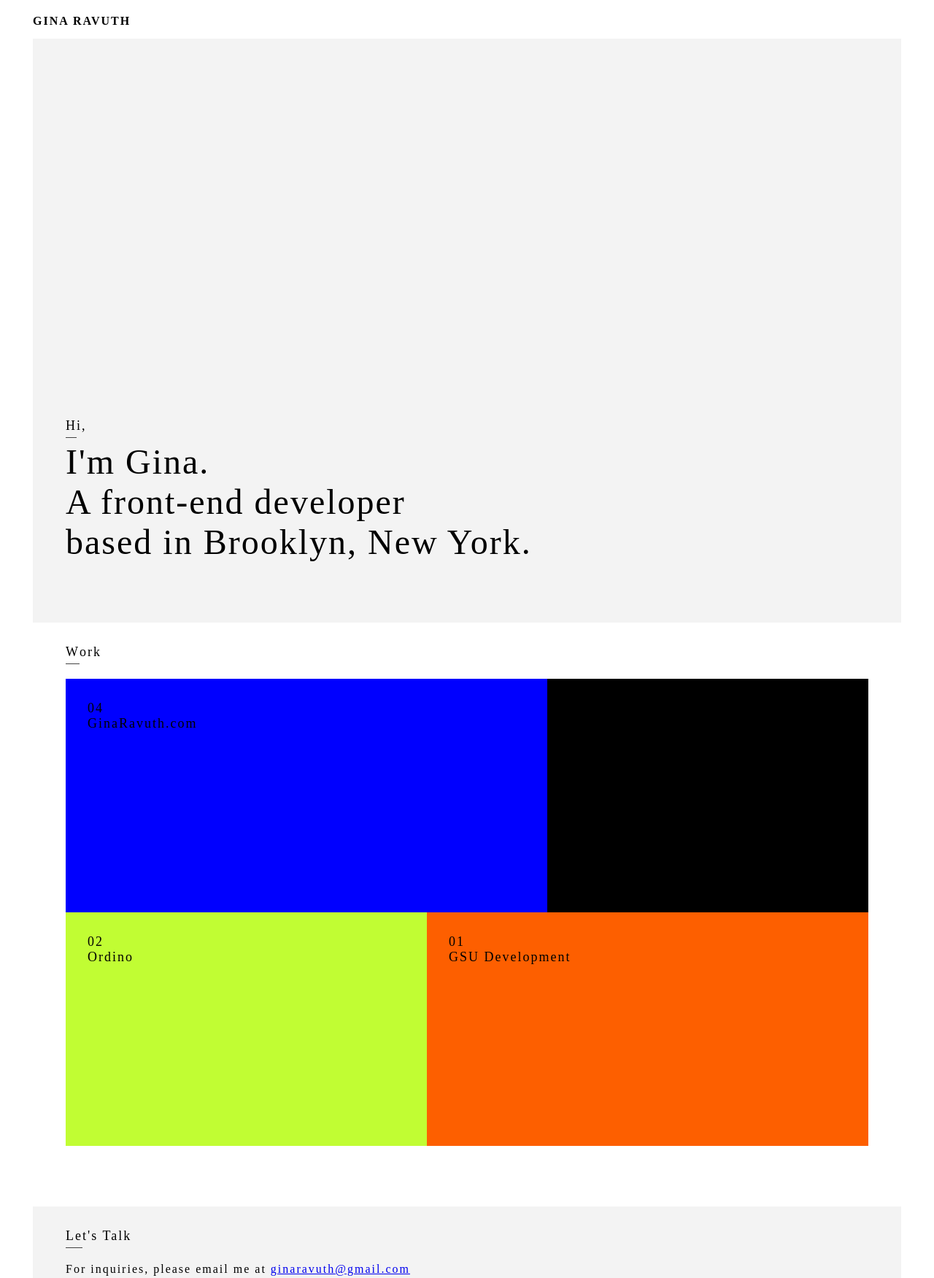
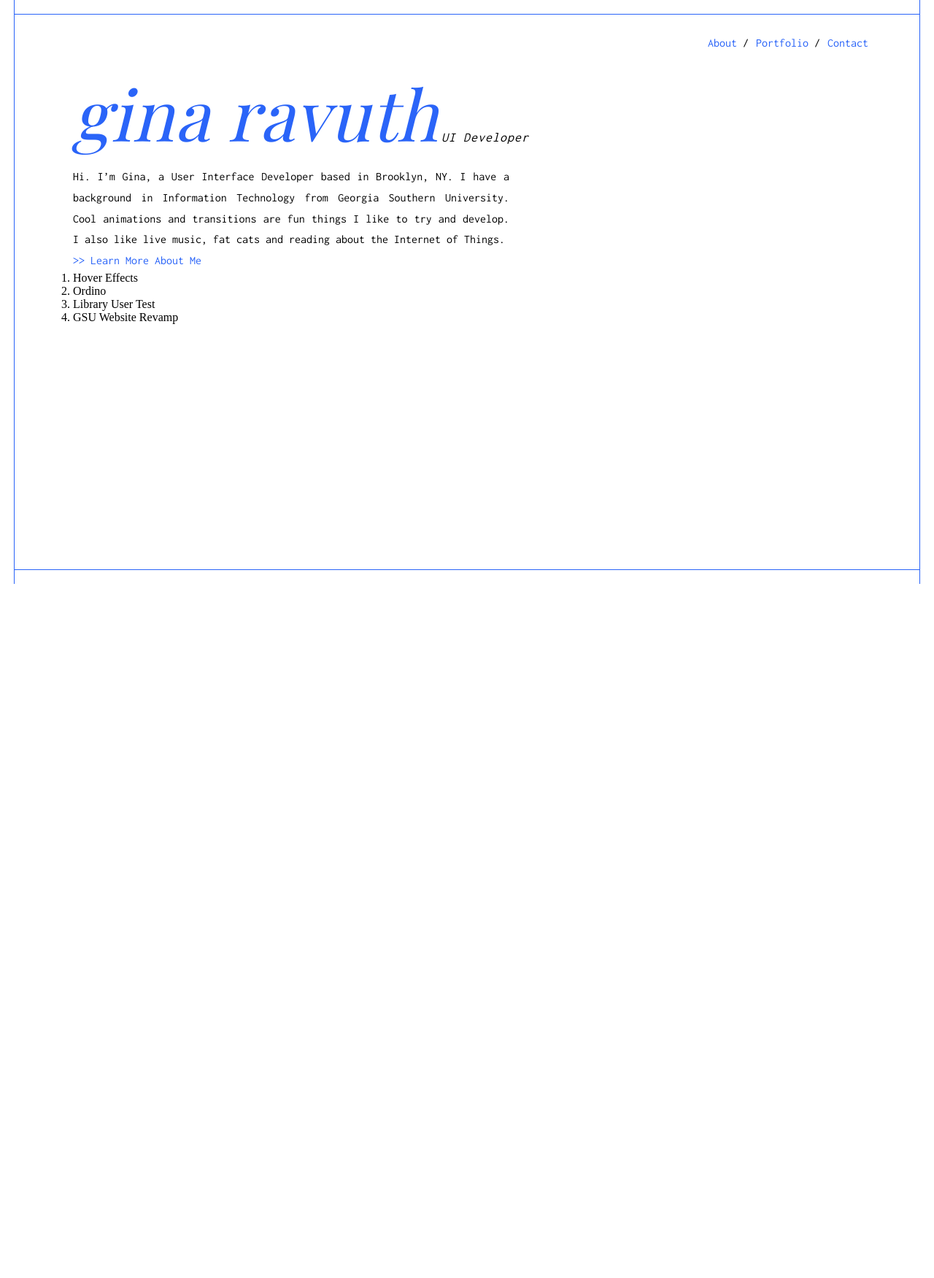
Before and after one commit to GinaRavuth/GinaRavuth, a plain HTML site: page index.html in a window 1280 px wide. Shown: the whole page at 73% size. After the commit the page ends 800 px from the top, so only its background shows below. Drawn offline with nearby package versions, Linux system fonts and the light colour scheme; a web font is replaced by a local one.

Commit message:
initial commit w/all files

```diff
--- /dev/null
+++ b/css/reset.css
@@ -0,0 +1,142 @@
+/*
+	HTML5 Reset :: style.css
+	----------------------------------------------------------
+	We have learned much from/been inspired by/taken code where offered from:
+
+	Eric Meyer					:: http://meyerweb.com
+	HTML5 Doctor				:: http://html5doctor.com
+	and the HTML5 Boilerplate	:: http://html5boilerplate.com
+
+-------------------------------------------------------------------------------*/
+
+/*
+-------------------------------------------------------------------------------*/
+
+html, body, body div, span, object, iframe, h1, h2, h3, h4, h5, h6, p, blockquote, pre, abbr, address, cite, code, del, dfn, em, img, ins, kbd, q, samp, small, strong, sub, sup, var, b, i, dl, dt, dd, ol, ul, li, fieldset, form, label, legend, table, caption, tbody, tfoot, thead, tr, th, td, article, aside, figure, footer, header, menu, nav, section, time, mark, audio, video, details, summary {
+	margin: 0;
+	padding: 0;
+	border: 0;
+	font-size: 100%;
+	font-weight: normal;
+	vertical-align: baseline;
+	background: transparent;
+}
+
+article, aside, figure, footer, header, nav, section, details, summary {display: block;}
+
+/* Handle box-sizing while better addressing child elements:
+   http://css-tricks.com/inheriting-box-sizing-probably-slightly-better-best-practice/ */
+html {
+	box-sizing: border-box;
+}
+
+*,
+*:before,
+*:after {
+	box-sizing: inherit;
+}
+
+/* consider resetting the default cursor: https://gist.github.com/murtaugh/5247154 */
+
+/* Responsive images and other embedded objects
+*/
+img,
+object,
+embed {max-width: 100%;}
+
+/*
+   Note: keeping IMG here will cause problems if you're using foreground images as sprites.
+	 In fact, it *will* cause problems with Google Maps' controls at small size.
+	If this is the case for you, try uncommenting the following:
+
+#map img {
+		max-width: none;
+}
+*/
+
+/* force a vertical scrollbar to prevent a jumpy page */
+html {overflow-y: scroll;}
+
+/* we use a lot of ULs that aren't bulleted.
+	don't forget to restore the bullets within content. */
+ul {list-style: none;}
+
+blockquote, q {quotes: none;}
+
+blockquote:before,
+blockquote:after,
+q:before,
+q:after {content: ''; content: none;}
+
+a {margin: 0; padding: 0; font-size: 100%; vertical-align: baseline; background: transparent;}
+
+del {text-decoration: line-through;}
+
+abbr[title], dfn[title] {border-bottom: 1px dotted #000; cursor: help;}
+
+/* tables still need cellspacing="0" in the markup */
+table {border-collapse: collapse; border-spacing: 0;}
+th {font-weight: bold; vertical-align: bottom;}
+td {font-weight: normal; vertical-align: top;}
+
+hr {display: block; height: 1px; border: 0; border-top: 1px solid #ccc; margin: 1em 0; padding: 0;}
+
+input, select {vertical-align: middle;}
+
+pre {
+    white-space: pre; /* CSS2 */
+    white-space: pre-wrap; /* CSS 2.1 */
+    white-space: pre-line; /* CSS 3 (and 2.1 as well, actually) */
+    word-wrap: break-word; /* IE */
+}
+
+input[type="radio"] {vertical-align: text-bottom;}
+input[type="checkbox"] {vertical-align: bottom;}
+.ie7 input[type="checkbox"] {vertical-align: baseline;}
+.ie6 input {vertical-align: text-bottom;}
+
+select, input, textarea {font: 99% sans-serif;}
+
+table {font-size: inherit; font: 100%;}
+
+small {font-size: 85%;}
+
+strong {font-weight: bold;}
+
+td, td img {vertical-align: top;}
+
+/* Make sure sup and sub don't mess with your line-heights http://gist.github.com/413930 */
+sub, sup {font-size: 75%; line-height: 0; position: relative;}
+sup {top: -0.5em;}
+sub {bottom: -0.25em;}
+
+/* standardize any monospaced elements */
+pre, code, kbd, samp {font-family: monospace, sans-serif;}
+
+/* hand cursor on clickable elements */
+.clickable,
+label,
+input[type=button],
+input[type=submit],
+input[type=file],
+button {cursor: pointer;}
+
+/* Webkit browsers add a 2px margin outside the chrome of form elements */
+button, input, select, textarea {margin: 0;}
+
+/* make buttons play nice in IE */
+button,
+input[type=button] {width: auto; overflow: visible;}
+
+/* scale images in IE7 more attractively */
+.ie7 img {-ms-interpolation-mode: bicubic;}
+
+/* prevent BG image flicker upon hover
+   (commented out as usage is rare, and the filter syntax messes with some pre-processors)
+.ie6 html {filter: expression(document.execCommand("BackgroundImageCache", false, true));}
+*/
+
+/* let's clear some floats */
+.clearfix:before, .clearfix:after { content: "\0020"; display: block; height: 0; overflow: hidden; }
+.clearfix:after { clear: both; }
+.clearfix { zoom: 1; }
--- a/index.html
+++ b/index.html
@@ -3,50 +3,51 @@
 <head>
 <meta charset="UTF-8">
 <title>Gina Ravuth</title>
+<!--[if lte IE 6]>
+	<style>#top, #bottom, #left, #right { display: none; }</style>
+<![endif]-->
+<link rel="stylesheet" type="text/css" href="css/reset.css">
 <link href="css/styles.css" rel="stylesheet" type="text/css">
-<link href="https://fonts.googleapis.com/css?family=EB+Garamond" rel="stylesheet">
-<link href="https://fonts.googleapis.com/css?family=Merriweather" rel="stylesheet">
+<link href="https://fonts.googleapis.com/css?family=Inconsolata|Playfair+Display:400,700i" rel="stylesheet">
+<script src="https://ajax.googleapis.com/ajax/libs/jquery/3.2.1/jquery.min.js"></script>
+<script src="js/script.js"> </script>
 </head>
 <body>
-<header>
-   <a href="#"><h3 class="logo">Gina Ravuth</h3></a>
+<header role="menubar">
+    <nav role="navgiation">
+        <ul>
+            <li><a href="index.html">About</a><span> /</span></li>
+            <li><a href="#portfolio">Portfolio</a><span> /</span</li>
+            <li><a href="#contact">Contact</a></li>
+        </ul>
+    </nav>
 </header>
-<section class="about">
-    <div class="about-section">
-    <h4><span class="greeting">H</span>i,</h4>
-        <h1>
-            I'm Gina. <br />
-            A front-end developer <br />
-            based in Brooklyn, New York.
-        </h1>
-    </div>
-</section>
-<section class="work">
-    <div class="work-section">
-        <h4><span class="greeting">W</span>ork</h4>
-        <div class="work-wrapper blue-box">
-            <h4>04 <br />GinaRavuth.com</h4>
-            <p></p>
-        </div>
-        <div class="work-wrapper black-box">
-            <h4>03 <br />10x16.com Page</h4>
-            <p></p>
-        </div>
-        <div class="work-wrapper green-box">
-            <h4>02 <br />Ordino</h4>
-            <p></p>
-        </div>
-        <div class="work-wrapper orange-box">
-            <h4>01 <br />GSU Development</h4>
-            <p></p>
-        </div>
-    </div>
-</section>
-<section>
-    <div class="contact-section">
-        <h4><span class="greeting">Le</span>t's Talk</h4>
-        <div>For inquiries, please email me at <a href="mailto:ginaravuth@gmail.com">ginaravuth@gmail.com</a></div>
-    </div>
-</section>
+
+<main role="main">
+    <section class="about">
+        <h1>Gina Ravuth</h1>
+        <h2>UI Developer</h2>
+        <p>Hi. I’m Gina, a User Interface Developer based in Brooklyn, NY. I have a background in Information Technology from Georgia Southern University. Cool animations and transitions are fun things I like to try and develop. I also like live music, fat cats and reading about the Internet of Things. <br />
+       <a href="#" class="more-btn">>> Learn More About Me</a> </p>
+    </section>
+    <section class="portfolio">
+
+    </section>
+    <section class="contact">
+        <ol>
+            <li>Hover Effects</li>
+            <li>Ordino</li>
+            <li>Library User Test</li>
+            <li>GSU Website Revamp</li>
+        </ol>
+    </section>
+</main>
+
+<div class="page-border">
+    <div class="pb-top"></div>
+    <div class="pb-bottom"></div>
+    <div class="pb-left"></div>
+    <div class="pb-right"></div>
+</div>
 </body>
 </html>
--- /dev/null
+++ b/js/script.js
@@ -0,0 +1,11 @@
+$(document).ready(function() {
+    $(".about").css({
+        opacity: 0
+    }).animate({
+        opacity: 1,
+        top: 0
+    }, {
+        duration: 900
+    });
+
+});
--- a/scss/styles.scss
+++ b/scss/styles.scss
@@ -1,18 +1,8 @@
-$white: #ffffff;
-$black: #000000;
-$blue:  #0000ff;
-$grey:  #f3f3f3;
-$dark-grey: #434343;
-$green: #C1FD33;
-$orange: #FD5F00;
-$box-height: 40vh;
-$times: 'Times New Roman';
-$eb: 'EB Garamond';
-@mixin position {
-    left: 90px;
-    position: absolute;
-    right: 90px;
-}
+$blue: #2a64f8;
+$incon: 'Inconsolata', monospace;
+$play: 'Playfair Display', serif;
+
+$mobile: 'max-width: 448px';
 //reset
 html, body, div, span, object, iframe,
 h1, h2, h3, h4, h5, h6, p, blockquote, pre,
@@ -36,106 +26,102 @@ time, mark, audio, video {
 }
 
 body {
-    padding: 10px 45px 45px 45px;
+    padding: 50px 100px;
 }
 
-* {
-    font-family: $times;
-    letter-spacing: 2px;
+main {
+    margin-top: 40px;
+    position: relative;
 }
 
-p {
-    font-family: $times;
-    font-size: 36px;
+nav {
+    ul{
+        position: fixed;
+        right: 80px;
+        li {
+            list-style-type: none;
+            float: left;
+            display: inline;
+            margin-right:  10px;
+            font-family: $incon;
         }
-
-h1, h2, h4 {
-    font-weight: 100;
-}
-
-h1 {
-    font-size: 48px;
-    color: $black;
-}
-
-h2 {
-    font-size: 36px;
-    font-weight: 100;
-}
-
-h4 {
-    font-size: 18px;
-    color: $black;
-}
-
-header {
-    padding-top: 10px;
-    padding-bottom: 15px;
-    a {
-        color: $black;
-        text-decoration: none;
-    }
-    .logo {
-        text-transform: uppercase;
     }
 }
 
-section {
-    height: 100vh;
-    background: $grey;
-    .about-section {
-        bottom: 30px;
-        @include position;
-    }
-    .work-section {
-        margin-top: 30px;
-        @include position;
-        .greeting {
-            margin-bottom: 20px;
-        }
-    }
-    .contact-section {
-        @extend .work-section;
+a {
+    text-decoration: none;
+    color: $blue;
+    transition: .3s;
+    &:hover {
+        font-style: italic;
+        background: $blue;
+        color: #fff;
     }
 }
 
-.work {
-    background: $white;
+.about {
+    position: relative;
+    bottom: -30px;
 }
 
-.greeting {
-    border-bottom: 1px solid $dark-grey;
+section {
+        h1 {
+            font-size: 96px;
+            font-style: italic;
+            letter-spacing: 1px;
+            font-family: $play !important;
+            color: $blue;
+            text-transform: lowercase;
+            font-weight: 100;
             display: inline-block;
-    padding-bottom: 5px;
-    margin-bottom: 5px;
+        }
+        h2 {
+            display: inline-block;
+            letter-spacing: 1px;
+            font-weight: 100;
+            font-family: $incon;
+            font-style: italic;
+            font-size: 18px;
+            margin-right: 20px;
+        }
+        p {
+            font-family: $incon;
+            width: calc(60% - 50px);
+            line-height: 1.8em;
+            text-align: justify;
+            padding-top: 10px;
+        }
 }
 
-.work {
-    .work-wrapper {
-        float: left;
-        display: inline-block;
-        &.blue-box {
-            width: 60%;
-            height: $box-height;
-            background: $blue;
+.page-border {
+    .pb-top, .pb-bottom, .pb-left, .pb-right {
+        position: fixed;
+        background: #fff;
     }
-        &.black-box {
-            width: 40%;
-            height: $box-height;
-            background: $black;
+    .pb-top, .pb-bottom {
+       left: 0;
+       right: 0;
+       height: 20px;
     }
-        &.green-box {
-            width: 45%;
-            height: $box-height;
-            background: $green;
+    .pb-top {
+        top: 0;
+        border-bottom: 1px solid $blue;
     }
-        &.orange-box {
-            width: 55%;
-            height: $box-height;
-            background: $orange;
+    .pb-bottom {
+        bottom: 0;
+        border-top: 1px solid $blue;
     }
-        & h4 {
-            padding:30px;
+    .pb-left, .pb-right {
+       top: 0;
+       bottom: 0;
+       width: 20px;
+    }
+    .pb-left {
+        left: 0;
+        border-right: 1px solid $blue;
+    }
+    .pb-right {
+        right: 0;
+        border-left: 1px solid $blue;
     }
 }
-}
```
Also changed, not shown: css/styles.css, images/profile.jpg (added), 1 other file. Lines whose indentation alone changed are shown as unchanged.
